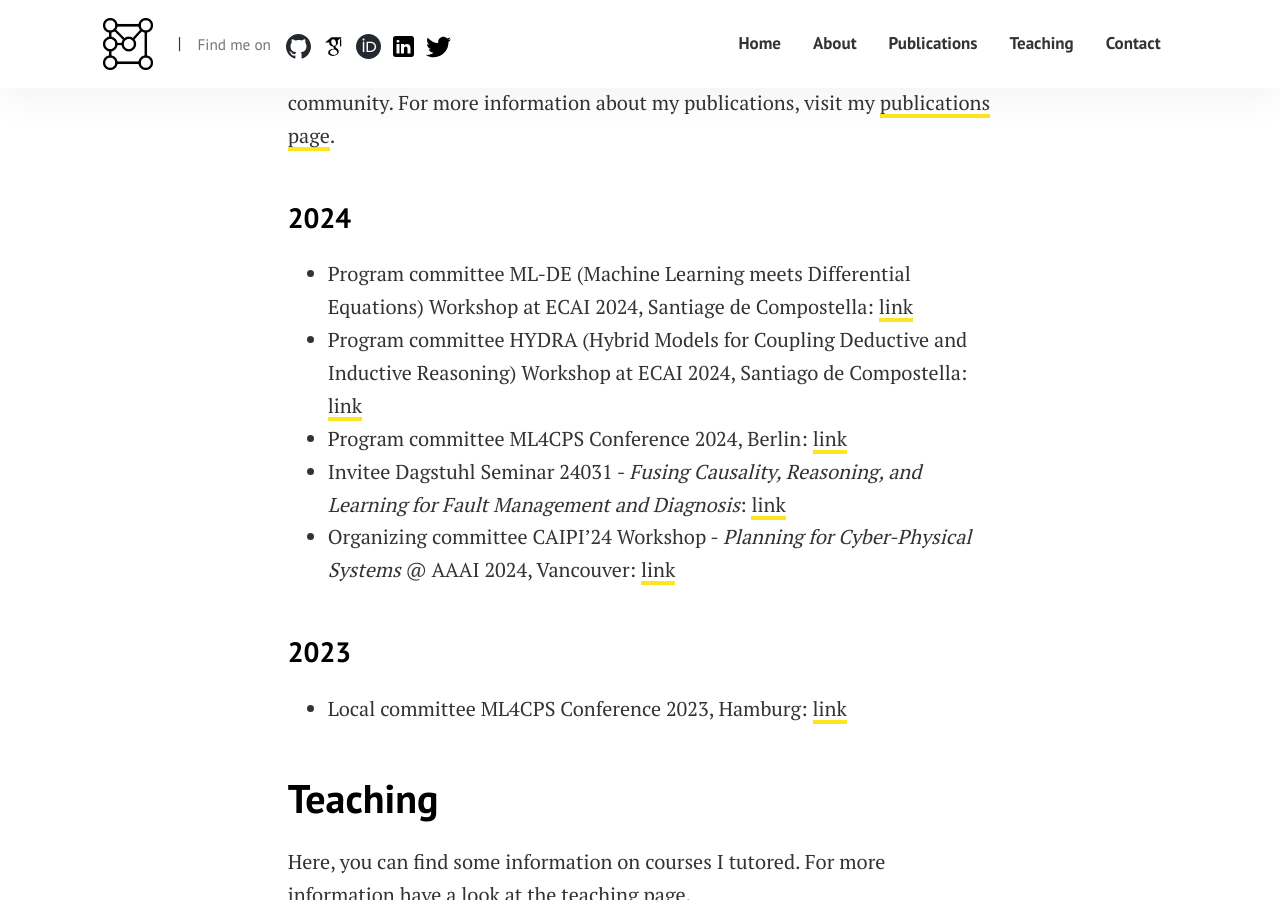
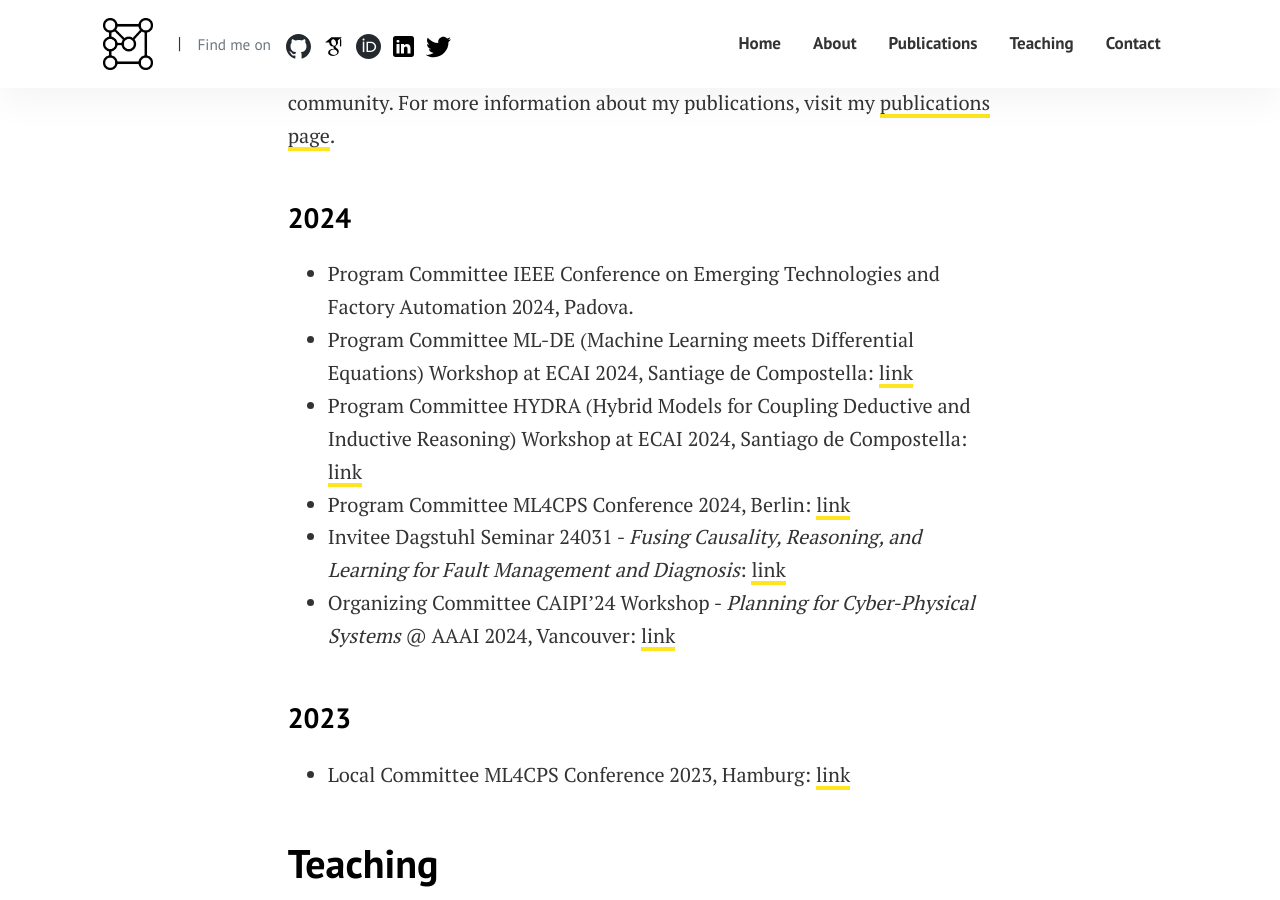
Before and after one commit to j-ehrhardt/my-webpage, a Jekyll site: the page built from pages/about.md, in a window 1280 px wide and 900 px high, scrolled down 1478 px. Built offline with Jekyll 4.4.1, drawn with Linux system fonts in a browser that asks for light colours.

Commit message:
Update about.md

```diff
--- a/pages/about.md
+++ b/pages/about.md
@@ -41,14 +41,15 @@ Here, you can find some information on my activities in the research community.
 For more information about my publications, visit my [publications page]({{site.baseurl}}/publications/).
 
 ### 2024
-- Program committee ML-DE (Machine Learning meets Differential Equations) Workshop at ECAI 2024, Santiage de Compostella: [link](https://mlde-ecai-2024.github.io/)
-- Program committee HYDRA (Hybrid Models for Coupling Deductive and Inductive Reasoning) Workshop at ECAI 2024, Santiago de Compostella: [link](https://sites.google.com/unical.it/hydra-2024/home-page)
-- Program committee ML4CPS Conference 2024, Berlin: [link](https://www.hsu-hh.de/imb/en/ml4cps)
+- Program Committee IEEE Conference on Emerging Technologies and Factory Automation 2024, Padova.
+- Program Committee ML-DE (Machine Learning meets Differential Equations) Workshop at ECAI 2024, Santiage de Compostella: [link](https://mlde-ecai-2024.github.io/)
+- Program Committee HYDRA (Hybrid Models for Coupling Deductive and Inductive Reasoning) Workshop at ECAI 2024, Santiago de Compostella: [link](https://sites.google.com/unical.it/hydra-2024/home-page)
+- Program Committee ML4CPS Conference 2024, Berlin: [link](https://www.hsu-hh.de/imb/en/ml4cps)
 - Invitee Dagstuhl Seminar 24031 - *Fusing Causality, Reasoning, and Learning for Fault Management and Diagnosis*: [link](http://www.dagstuhl.de/24031)
-- Organizing committee CAIPI'24 Workshop - *Planning for Cyber-Physical Systems* @ AAAI 2024, Vancouver: [link](https://aaai.org/aaai-conference/aaai-24-workshop-list/#ws07)
+- Organizing Committee CAIPI'24 Workshop - *Planning for Cyber-Physical Systems* @ AAAI 2024, Vancouver: [link](https://aaai.org/aaai-conference/aaai-24-workshop-list/#ws07)
 
 ### 2023
-- Local committee ML4CPS Conference 2023, Hamburg: [link](https://www.hsu-hh.de/imb/en/ml4cps)
+- Local Committee ML4CPS Conference 2023, Hamburg: [link](https://www.hsu-hh.de/imb/en/ml4cps)
 
 
 # Teaching
```
